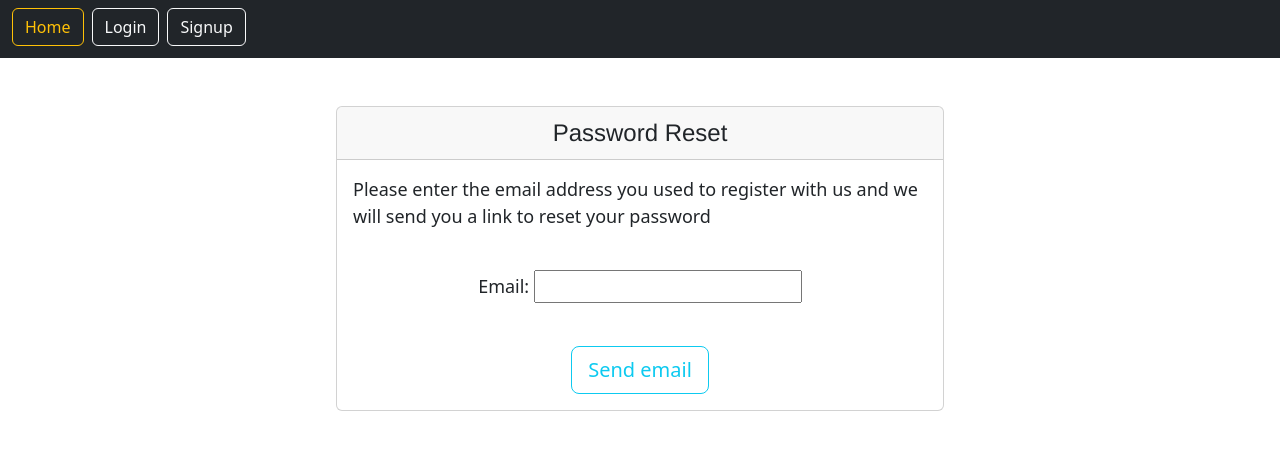
After one commit to kamho531/Digiwhiteboard, a Django app: page /reset_password/ in a window 1280 px wide. The commit adds this page. Shown: the top 450 px of the page. Run offline with Django 4.2, Linux system fonts and the light colour scheme.

Commit message:
add reset-password feature

```diff
--- a/home/templates/home/login.html
+++ b/home/templates/home/login.html
@@ -16,7 +16,9 @@
                 </form>
             </p>
         </div>
-
+        <div class="card-footer text-muted" style="font-size: large;">
+            Forgot password? Click <a href="{% url 'reset_password' %}">here</a> to reset.
+        </div>
     </div>
 </center>
 
--- /dev/null
+++ b/home/templates/home/reset_password.html
@@ -0,0 +1,30 @@
+{% extends 'base.html' %}
+
+{% block content%}
+
+
+<center>
+    <div class="card" style="width: 38rem;">
+        <div class="card-header" style="font-family: Helvetica; font-size: x-large;">
+            Password Reset
+        </div>
+        <div class="card-body">
+            <p class="card-text" style="text-align: left; font-size: large;">
+                Please enter the email address you used to register with us and we will send you a link to reset your password
+            </p>
+            </br>
+            <form action="" method="POST" class="text-center" style="font-size: large;">
+                {% csrf_token %}
+                {{form.as_p}}
+                <br/>
+                <input type="submit" class="btn btn-outline-info btn-lg" value="Send email" /><br>
+            </form>
+
+        </div>
+    </div>
+
+</center>
+
+
+
+{% endblock %}
--- a/home/urls.py
+++ b/home/urls.py
@@ -1,4 +1,5 @@
 from django.urls import path
+from django.contrib.auth import views as authviews
 from . import views
 
 urlpatterns = [
@@ -6,5 +7,9 @@ urlpatterns = [
     path('login/', views.LoginInterfaceView.as_view(), name='login'),
     path('signup/', views.SignupView.as_view(), name='signup'),
     path('logout/', views.LogoutInterfaceView.as_view(), name='logout'),
+    path('reset_password/', authviews.PasswordResetView.as_view(template_name="home/reset_password.html"), name='reset_password'),
+    path('reset_password_sent/', authviews.PasswordResetDoneView.as_view(template_name = "home/password_reset_sent.html"), name='password_reset_done'),
+    path('reset/<uidb64>/<token>', authviews.PasswordResetConfirmView.as_view(template_name = "home/password_reset_form.html"), name='password_reset_confirm'),
+    path('reset_password_complete/', authviews.PasswordResetCompleteView.as_view(template_name = "home/password_reset_done.html"), name='password_reset_complete'),
 
 ]
```
Also changed, not shown: digiwhiteboard/settings.py (+14 -1 lines), home/templates/home/password_reset_done.html (added, +25 -0 lines), home/templates/home/password_reset_form.html (added, +29 -0 lines), home/templates/home/password_reset_sent.html (added, +24 -0 lines), db.sqlite3.
